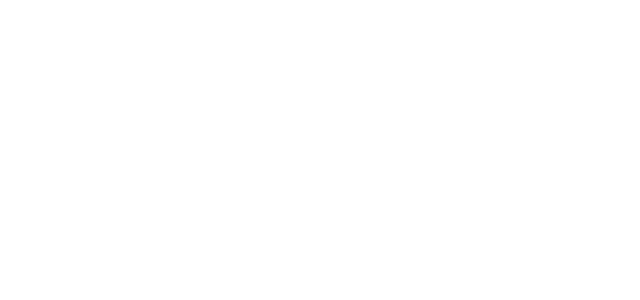
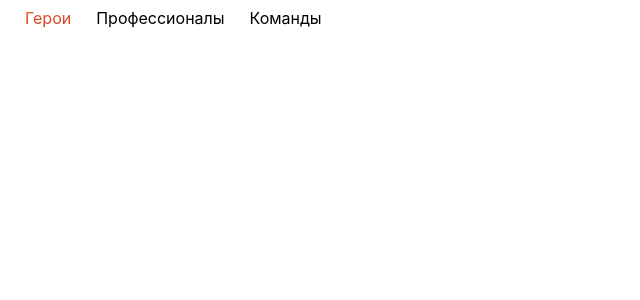
Before and after one commit to tolstj/usage-open-dota-api, a React (Create React App) app: page /heroes in a window 1280 px wide. Shown: the top 300 px of the page, without its empty margins (0-640 px from the left). Built offline with nearby package versions, Linux system fonts and the light colour scheme.

Commit message:
Add header and routings

```diff
--- a/public/index.html
+++ b/public/index.html
@@ -8,7 +8,7 @@
       name="description"
       content="Web site created using create-react-app"
     />
-    <title>React App</title>
+    <title>Usage of open dota api</title>
   </head>
   <body>
     <noscript>You need to enable JavaScript to run this app.</noscript>
--- a/src/App.tsx
+++ b/src/App.tsx
@@ -3,13 +3,24 @@
     BrowserRouter as Router,
     Switch,
     Route,
+    Redirect,
 } from 'react-router-dom';
 
+import { Header } from './Header';
+import { firstHeaderRoute, routes } from './routes';
 
 export function App() {
-  return (
-    <Router>
+    return (
+        <Router>
+            <Route exact path="/">
+                <Redirect to={firstHeaderRoute.route} />
+            </Route>
 
-    </Router>
-  );
+            <Header />
+
+            <Switch>
+
+            </Switch>
+        </Router>
+    );
 }
--- /dev/null
+++ b/src/Header/Header.module.scss
@@ -0,0 +1,17 @@
+.header {
+    display: flex;
+    align-items: center;
+    width: 100%;
+    height: 35px;
+}
+
+.header__link {
+    margin-left: 25px;
+
+    &_active {
+        background: -webkit-linear-gradient(#F26727, #C8331F);
+        background-clip: text;
+        -webkit-background-clip: text;
+        -webkit-text-fill-color: transparent;
+    }
+}
--- /dev/null
+++ b/src/Header/Header.tsx
@@ -0,0 +1,22 @@
+import React from 'react';
+import { NavLink } from 'react-router-dom';
+
+import { headerRoutes } from '../routes';
+
+import classes from './Header.module.scss';
+
+export function Header(): JSX.Element {
+    return (
+        <div className={classes.header}>
+            {headerRoutes.map(({ name, route }) => (
+                <NavLink
+                    to={route}
+                    className={classes.header__link}
+                    activeClassName={classes.header__link_active}
+                >
+                    {name}
+                </NavLink>
+            ))}
+        </div>
+    );
+}
--- /dev/null
+++ b/src/Header/index.ts
@@ -0,0 +1 @@
+export * from './Header';
--- a/src/index.css
+++ b/src/index.css
@@ -6,3 +6,8 @@
   -webkit-font-smoothing: antialiased;
   -moz-osx-font-smoothing: grayscale;
 }
+
+a {
+    color: inherit;
+    text-decoration: none;
+}
--- /dev/null
+++ b/src/routes.ts
@@ -0,0 +1,25 @@
+interface Route {
+    name: string;
+    route: string;
+}
+
+export const headerRoutes: Route[] = [
+    {
+        name: 'Герои',
+        route: '/heroes',
+    },
+    {
+        name: 'Профессионалы',
+        route: '/pro',
+    },
+    {
+        name: 'Команды',
+        route: '/teams',
+    },
+];
+
+export const firstHeaderRoute: Route = headerRoutes[0];
+
+export const routes: Route[] = [
+    ...headerRoutes,
+];
```
